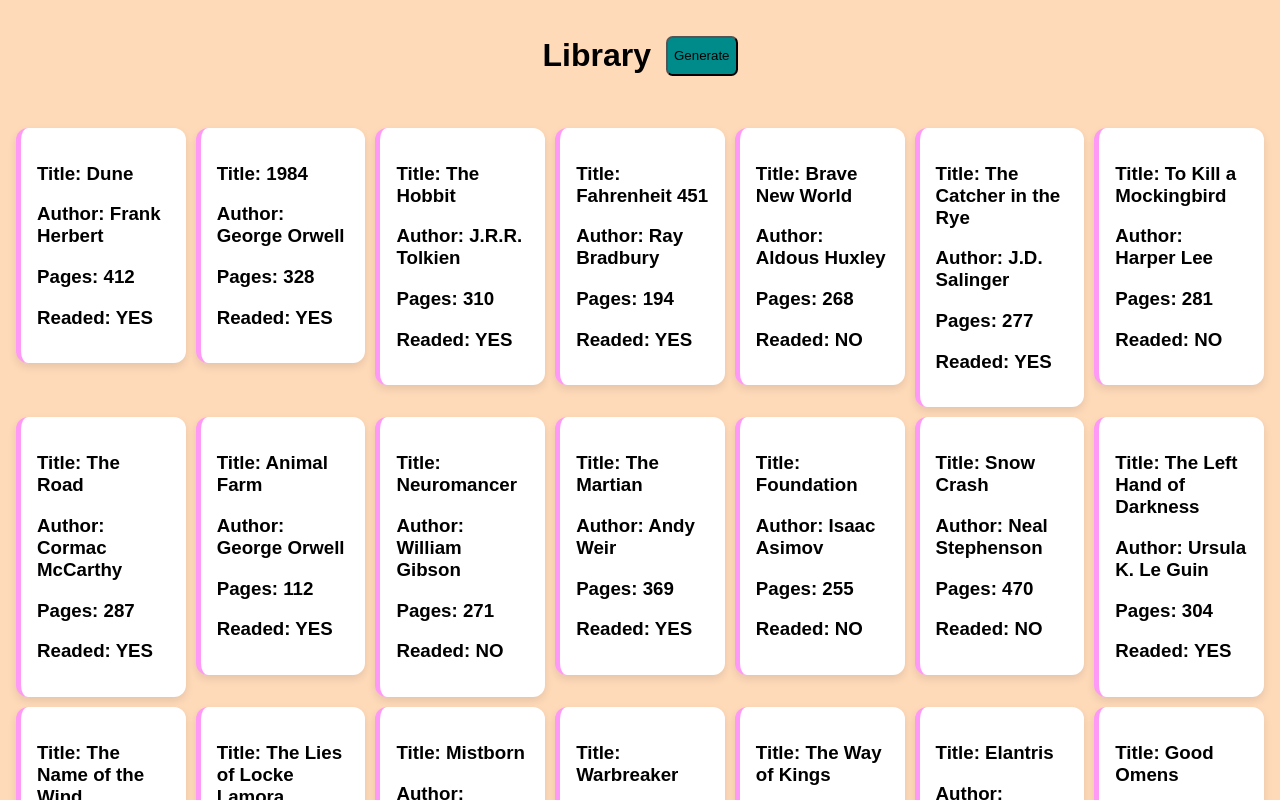
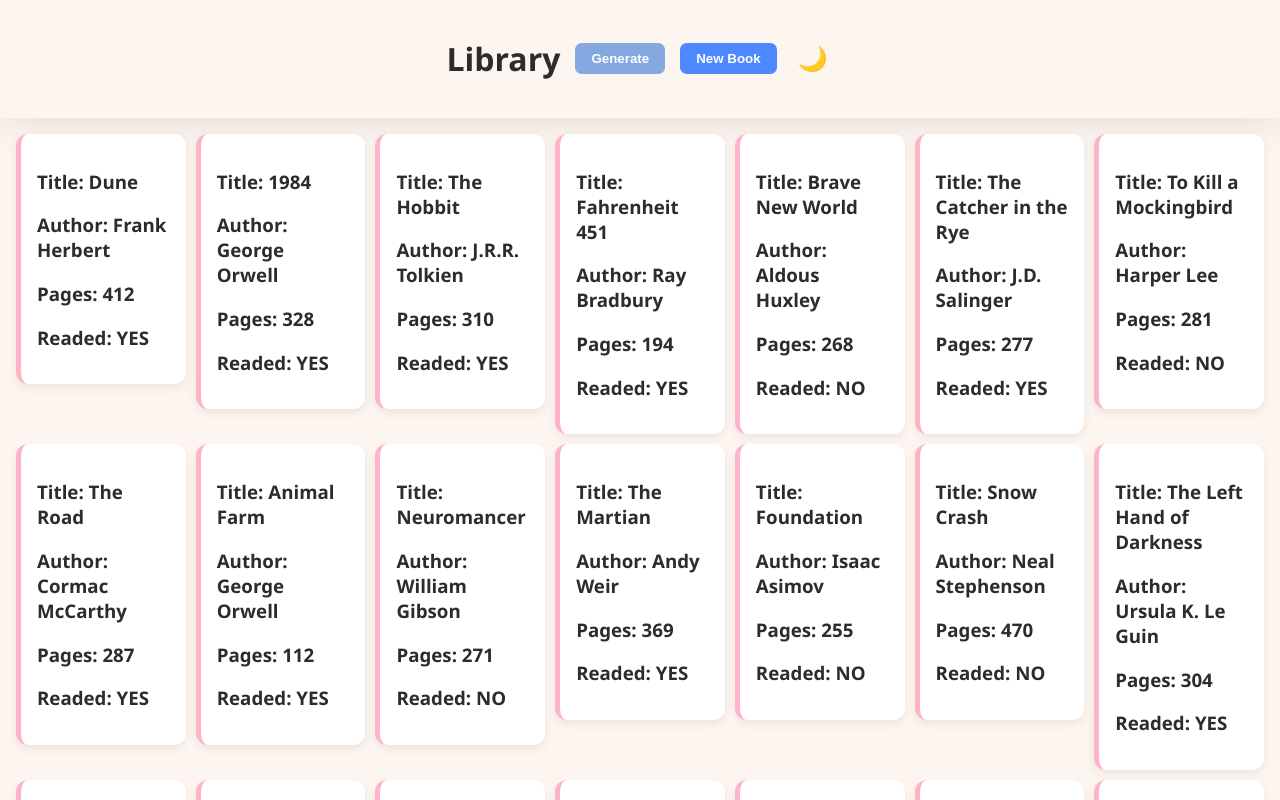
Before and after one commit to romajuanmanuel/prototypes, a plain HTML site: page index.html in a window 1280 px wide. Both pictures are taken after a click on the button "Generate". Drawn offline with Linux system fonts and the light colour scheme.

Commit message:
feat: add dark mode and various features

```diff
--- a/index.html
+++ b/index.html
@@ -13,6 +13,8 @@
     <div class="header">
       <h1>Library</h1>
       <button id="btnSaludar">Generate</button>
+      <button id="newBook">New Book</button>
+      <button id="toggleTheme" aria-label="Cambiar tema">🌙</button>
     </div>
     <div id="library-container" class="cards">
     </div>
--- a/new.js
+++ b/new.js
@@ -31,9 +31,10 @@ function renderLibraryCards(booksArray) {
 
     container.innerHTML = "";
 
-    booksArray.forEach(book => {
+    booksArray.forEach((book, index) => {
         const card = document.createElement("div");
-        card.className = "card";
+        card.className = "card animate";
+        card.style.animationDelay = `${index * 50}ms`; // efecto escalonado
         card.innerHTML = `
             <h3>Title: ${book.title}</h3>
             <h3>Author: ${book.author}</h3>
@@ -43,6 +44,27 @@ function renderLibraryCards(booksArray) {
         container.appendChild(card);
     });
 }
+
+/*********** Dark Mode *************/
+
+  const toggleBtn = document.getElementById('toggleTheme');
+  const body = document.body;
+  const savedTheme = localStorage.getItem('theme');
+
+  if (savedTheme === 'dark') {
+    body.classList.add('dark');
+    toggleBtn.textContent = '🌞';
+  } else {
+    toggleBtn.textContent = '🌙';
+  }
+
+  toggleBtn.addEventListener('click', () => {
+    const isDark = body.classList.toggle('dark');
+    localStorage.setItem('theme', isDark ? 'dark' : 'light');
+    toggleBtn.textContent = isDark ? '🌞' : '🌙';
+  });
+
+
 
 /*********** BOTÓN DE TEST *************/
 document.getElementById('btnSaludar').addEventListener('click', () => {
--- a/styles.css
+++ b/styles.css
@@ -5,8 +5,9 @@ html, body {
   height: 100%;
   margin: 0;
   padding: 0;
-  font-family: sans-serif;
-  background-color: peachpuff;
+  font-family: 'Segoe UI', sans-serif;
+  background-color: #fdf6f0; /* fondo claro aesthetic */
+  color: #2c2c2c;
   overflow-x: hidden;
 }
 
@@ -27,17 +28,22 @@ html, body {
   flex-direction: row;
   align-items: center;
   gap:15px;
+  /* offset-x | offset-y | blur-radius | color */
+  box-shadow: 0px 4px 40px rgba(0, 0, 0, 0.1);
 }
 
-#btnSaludar{
-  background-color: darkcyan;
-  border-radius:  0.5em;
-  height: 50%;
-}
+#btnSaludar,#newBook{
+  background-color: #a3c4f3;
+  color: #fff;
+  border: none;
+  border-radius: 0.5em;
+  padding: 0.5rem 1rem;
+  font-weight: bold;
+  transition: background-color 0.3s ease;}
 
-#btnSaludar:hover{
-cursor:pointer;
-background-color: aquamarine;
+#btnSaludar,#newBook:hover{
+  cursor: pointer;
+  background-color: #85a8e0;
 }
 
 .cards {
@@ -57,13 +63,78 @@ background-color: aquamarine;
   background-color: #fff;
   border-radius: 0.75rem;
   padding: 1rem;
-  box-shadow: 0 4px 8px rgba(0, 0, 0, 0.1);
+  box-shadow: 0 4px 10px rgba(0, 0, 0, 0.07);
   aspect-ratio: 1 / 1;
   transition: transform 0.2s ease;
   flex-direction: row;
-  border-left: 5px solid #ff99f7;
+  border-left: 5px solid #ffb3c6; /* rosa pastel */
+  opacity: 0;
+  transform: translateY(20px);
+  animation: cozyFadeIn 0.6s ease-out forwards;
+}
+
+.card.animate {
+  opacity: 0;
+  transform: translateY(20px);
+  animation: cozyFadeIn 0.6s ease-out forwards;
 }
 
 .card:hover {
-  transform: translateY(-5px);
+  transform: translateY(-12px) scale(1.02);
+  box-shadow: 0 8px 16px rgba(0, 0, 0, 0.1);
+  background-color: #fef0f5;
 }
+
+@keyframes cozyFadeIn {
+  to {
+    opacity: 1;
+    transform: translateY(0);
+  }
+}
+
+
+
+#toggleTheme {
+  font-size: 1.5rem;
+  background: none;
+  border: none;
+  cursor: pointer;
+  transition: transform 0.2s ease;
+}
+
+#toggleTheme:hover {
+  transform: scale(1.2);
+}
+
+
+body.dark {
+  background-color: #1a1a1a;
+  color: #f5f5f5;
+}
+
+body.dark .header {
+  background-color: #2c2c2c;
+  border-bottom: 1px solid #444;
+  box-shadow: 0px 4px 40px rgba(0, 0, 0, 0.5);
+}
+
+body.dark #btnSaludar,#newBook {
+  background-color: #4d88ff;
+  color: #ffffff;
+}
+
+body.dark #btnSaludar,#newBook:hover {
+  background-color: #3366cc;
+}
+
+body.dark .card {
+  background-color: #2e2e2e;
+  border-left: 5px solid #a97bff;
+  box-shadow: 0 4px 10px rgba(255, 255, 255, 0.05);
+}
+
+body.dark .card:hover {
+  background-color: #3a3a3a;
+  transition: transform 0.5s cubic-bezier(0.68, -0.55, 0.27, 1.55),
+              box-shadow 0.3s ease;
+}
```
